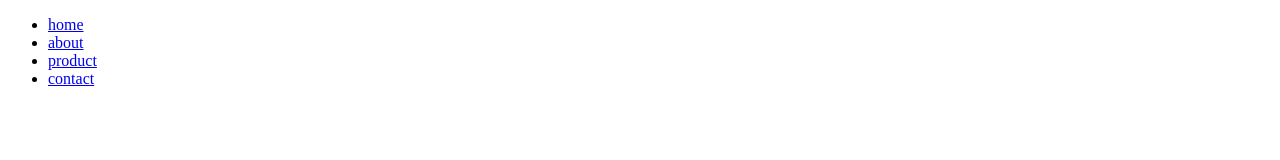
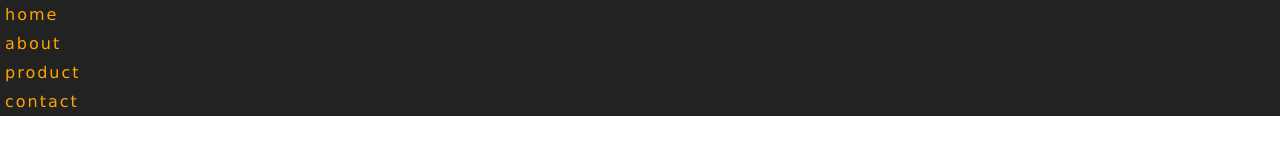
Before and after one commit to sun-n-y/displayProperty, a plain HTML site: page index.html in a window 1280 px wide. Drawn offline with Linux system fonts and the light colour scheme.

Commit message:
add  styles to navbar html structure

```diff
--- a/main.css
+++ b/main.css
@@ -1,11 +1,24 @@
 /* mobile nav bar */
 
-div {
-  background-color: blue;
-  color: white;
-  width: 300px;
-  height: 200px;
-  margin-top: 20px;
-  margin-bottom: 200px;
-  display: inline;
+* {
+  margin: 0;
+  padding: 0;
+  box-sizing: border-box;
 }
+
+body {
+  font-family: Verdana, Geneva, Tahoma, sans-serif;
+}
+
+.navbar li {
+  list-style-type: none;
+}
+
+.navbar li a {
+  color: orange;
+  text-decoration: none;
+  letter-spacing: 2px;
+  background-color: #222;
+  padding: 5px;
+  display: block;
+}
```
